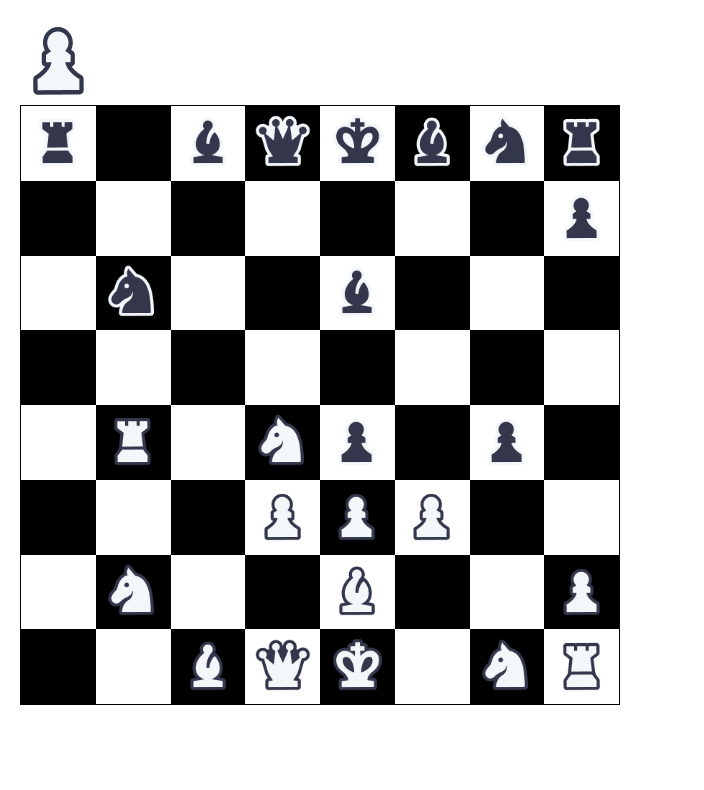
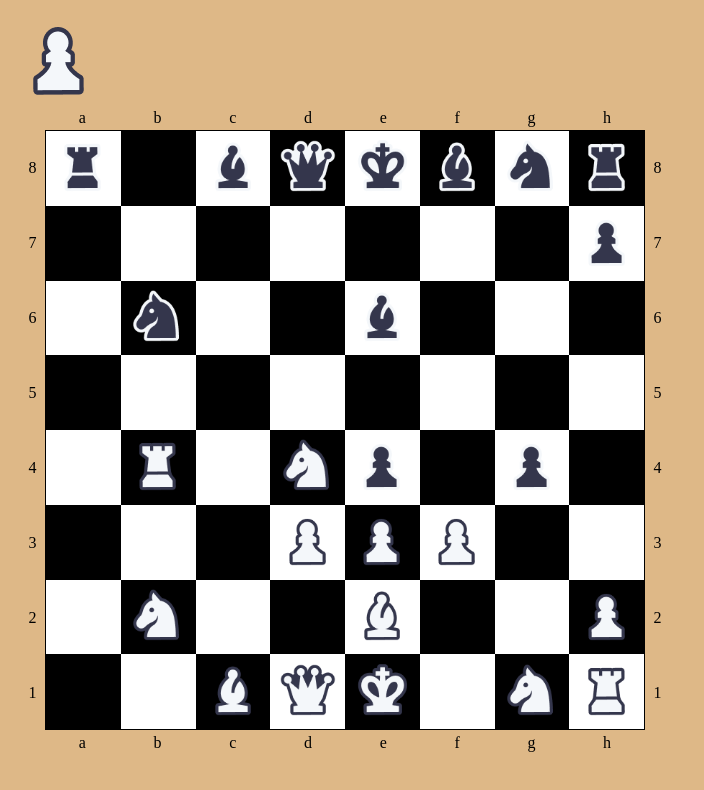
Before and after one commit to kamenewandrew09-prog/Kamenev, a plain HTML site: page src/index.html in a window 1280 px wide. Shown: the whole page, without its empty margins (0-704 px from the left). Drawn offline with Linux system fonts and the light colour scheme.

Commit message:
chess commit

```diff
--- a/src/css/style.css
+++ b/src/css/style.css
@@ -1,3 +1,7 @@
+body {
+    background-color: burlywood;
+}
+
 .wrapper {
     max-width: 1400px;
     margin-left: auto;
@@ -51,3 +55,47 @@
 .piece {
     max-height: 80%;
 }
+
+.chessboard-wrapper {
+    display: grid;
+    grid-template-columns: 25px 600px 25px;
+    grid-template-rows: 25px 600px 25px;
+}
+
+.letters {
+    display: flex;
+    justify-content: space-around;
+    align-items: center;
+}
+
+.numbers {
+    display: flex;
+    flex-direction: column;
+    justify-content: space-around;
+    align-items: center;
+}
+
+.top {
+    grid-column: 2;
+    grid-row: 1;
+}
+
+.bottom {
+    grid-column: 2;
+    grid-row: 3;
+}
+
+.left {
+    grid-column: 1;
+    grid-row: 2;
+}
+
+.right {
+    grid-column: 3;
+    grid-row: 2;
+}
+
+.chessboard {
+    grid-column: 2;
+    grid-row: 2;
+}
--- a/src/index.html
+++ b/src/index.html
@@ -11,12 +11,57 @@
     <script defer type="module" src="js/constantas.js"></script>
     <script defer type="module" src="js/moves.js"></script>
     <script defer type="module" src="js/fen.js"></script>
+    <script defer type="module" src="js/stockfish.js"></script>
 </head>
 <body>
     <div class="wrapper">
         <div class="turn"></div>
-        <div class="chessboard">
+        <div class="chessboard-wrapper">
+            <div class="letters top">
+                <span>a</span>
+                <span>b</span>
+                <span>c</span>
+                <span>d</span>
+                <span>e</span>
+                <span>f</span>
+                <span>g</span>
+                <span>h</span>
+            </div>
 
+            <div class="numbers left">
+                <span>8</span>
+                <span>7</span>
+                <span>6</span>
+                <span>5</span>
+                <span>4</span>
+                <span>3</span>
+                <span>2</span>
+                <span>1</span>
+            </div>
+
+            <div class="chessboard"></div>
+
+            <div class="numbers right">
+                <span>8</span>
+                <span>7</span>
+                <span>6</span>
+                <span>5</span>
+                <span>4</span>
+                <span>3</span>
+                <span>2</span>
+                <span>1</span>
+            </div>
+
+            <div class="letters bottom">
+                <span>a</span>
+                <span>b</span>
+                <span>c</span>
+                <span>d</span>
+                <span>e</span>
+                <span>f</span>
+                <span>g</span>
+                <span>h</span>
+            </div>
         </div>
     </div>
 
--- a/src/js/fen.js
+++ b/src/js/fen.js
@@ -22,6 +22,7 @@ export function positionToFen(position, halfTurns, fullTurns, turn) {
     fen += ` ${turn.toLowerCase()} - - ${halfTurns} ${fullTurns}`
     console.log(fen)
 
+    return fen
 }
 
 export function fenToPosition(fen) {
--- a/src/js/main.js
+++ b/src/js/main.js
@@ -1,6 +1,7 @@
 import {initialPosition, pieces_src} from "./constantas.js"
 import {getPossibleMoves } from "./moves.js";
 import {positionToFen, fenToPosition} from "./fen.js";
+import {getStockfish} from "./stockfish.js"
 
 const chessboard = document.querySelector('.chessboard');
 const turnDOM = document.querySelector('.turn')
@@ -94,8 +95,8 @@ function drawChessboard () {
                             fullTurns += 1
                         }
 
-                        positionToFen(position, halfTurns, fullTurns, turn)
-
+                        const fen = positionToFen(position, halfTurns, fullTurns, turn)
+                        getStockfish(fen)
                         possibleMoves.length = 0
                     }
                 }
--- /dev/null
+++ b/src/js/stockfish.js
@@ -0,0 +1,17 @@
+export async function getStockfish(fen) {
+    const response = await fetch('https://chess-api.com/v1', {
+        method: 'POST',
+        headers: {
+            'Content-Type': 'application/json'
+        },
+        body: JSON.stringify({
+            fen: fen
+        })
+    })
+
+    const data = await response.json()
+
+    console.log('Stockfish:', data)
+
+    return data
+}
```
